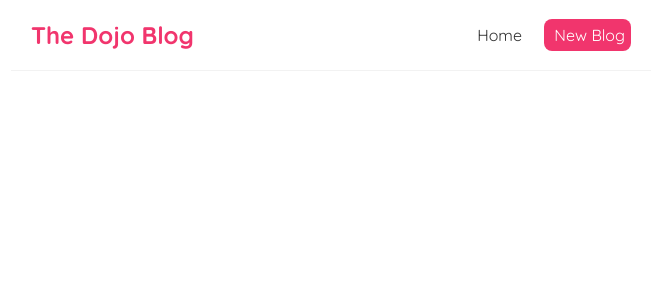
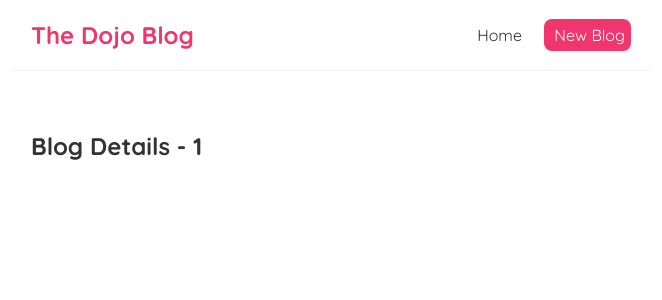
Before and after one commit to itsjustabhii/Blog-React, a React (Create React App) app: page /blogs/1 in a window 1280 px wide. Shown: the top 300 px of the page, without its empty margins (309-971 px from the left). Built offline with nearby package versions, Linux system fonts and the light colour scheme.

Commit message:
added BlogDetails

```diff
--- a/src/App.js
+++ b/src/App.js
@@ -2,6 +2,7 @@
 import Navbar from './Navbar';
 import { BrowserRouter as Router, Route, Switch } from 'react-router-dom';
 import Create from './Create';
+import BlogDetails from './BlogDetails';
 
 function App() {
 
@@ -18,6 +19,9 @@
             <Route path="/create">
               <Create/>
             </Route>
+            <Route path="/blogs/:id">
+              <BlogDetails/>
+            </Route>
           </Switch>
         </div>
       </div>
--- /dev/null
+++ b/src/BlogDetails.js
@@ -0,0 +1,12 @@
+import { useParams } from "react-router-dom";
+
+const BlogDetails = () => {
+    const {id} = useParams()
+    return (
+        <div className="blog-details">
+            <h2>Blog Details - {id}</h2>
+        </div>
+     );
+}
+
+export default BlogDetails;
```
